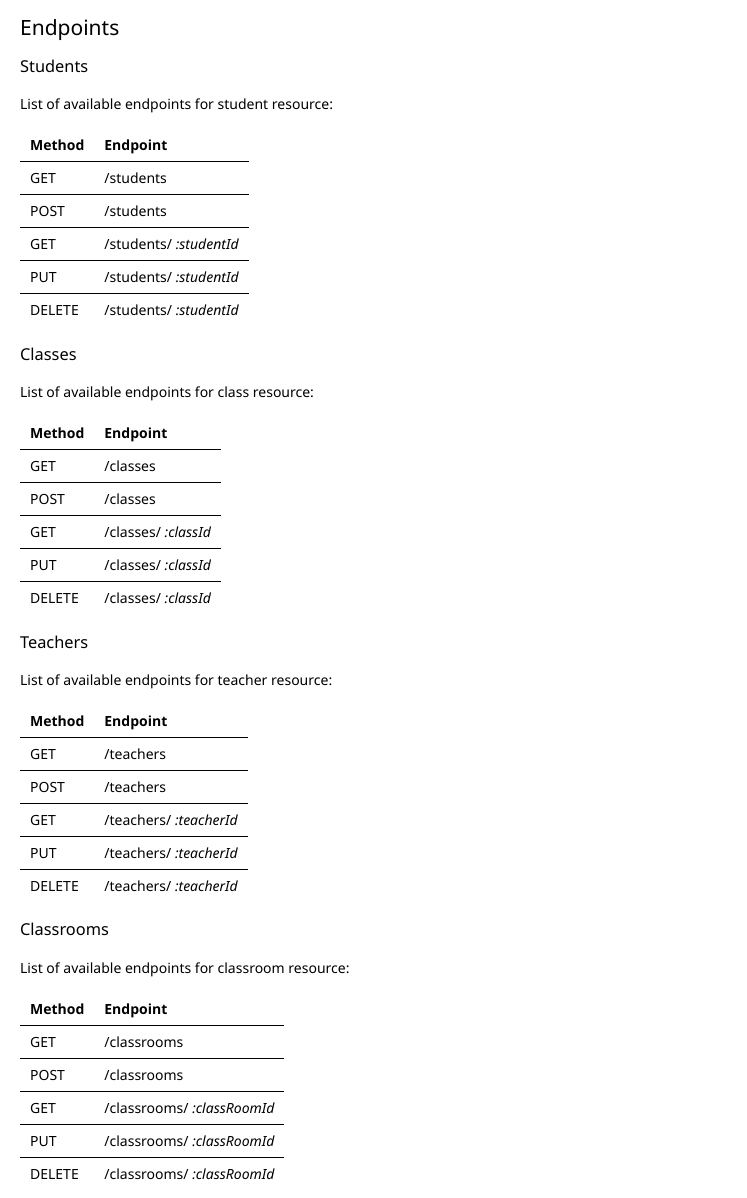
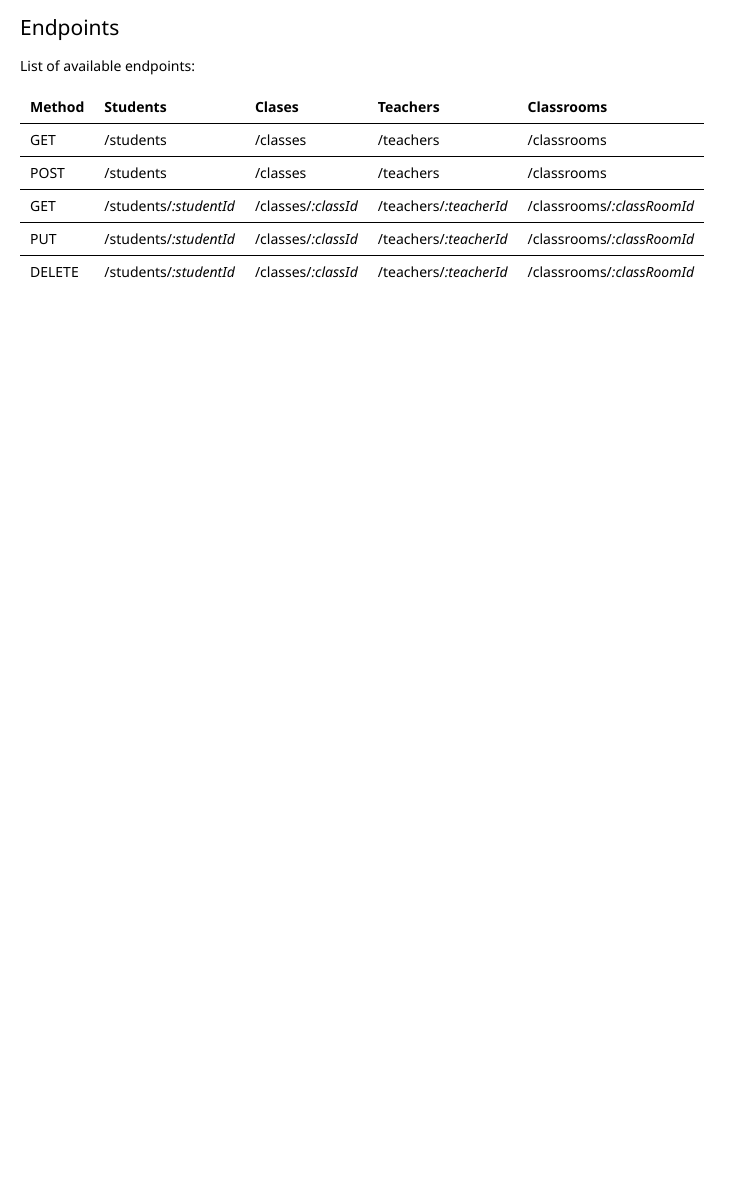
Before and after one commit to PauMB85/BabelMeetupGraphQL, a website: page public/index.html in a window 1280 px wide. Shown: the part 541-1739 px from the top of the page, without its empty margins (0-747 px from the left). After the commit the page ends 837 px from the top, so only its background shows below. Drawn offline with nearby package versions, Linux system fonts and the light colour scheme; some packages are replaced by stand-ins of ours.

Commit message:
Updated readme and html

```diff
--- a/public/index.html
+++ b/public/index.html
@@ -1,8 +1,6 @@
 <!DOCTYPE html>
 <html>
-
 <head>
-	<title>Empower your API with GraphQL</title>
 <meta http-equiv="Content-type" content="text/html;charset=UTF-8">
 <script type="text/javascript" src="http://cdn.mathjax.org/mathjax/latest/MathJax.js?config=TeX-AMS-MML_HTMLorMML"> </script>
 <script type="text/x-mathjax-config">MathJax.Hub.Config({"tex2jax": {"inlineMath": [['$','$'], ['\\(','\\)']]}});</script>
@@ -31,16 +29,16 @@
 	text-align: center;
 	font-size: 12px;
 	font-family: sans-serif;
-			background-color: #444444;
+	background-color:#444444;
 	cursor: pointer;
 	padding: 6px;
-			box-shadow: 1px 1px 1px rgba(0, 0, 0, .25);
+	box-shadow: 1px 1px 1px rgba(0,0,0,.25);
 }
 
 #code-csp-warning:hover {
 	text-decoration: none;
-			background-color: #007acc;
-			box-shadow: 2px 2px 2px rgba(0, 0, 0, .25);
+	background-color:#007acc;
+	box-shadow: 2px 2px 2px rgba(0,0,0,.25);
 }
 
 
@@ -122,9 +120,7 @@
 	border-bottom-style: solid;
 }
 
-		h1,
-		h2,
-		h3 {
+h1, h2, h3 {
 	font-weight: normal;
 }
 
@@ -147,19 +143,19 @@
 	border-collapse: collapse;
 }
 
-		table>thead>tr>th {
+table > thead > tr > th {
 	text-align: left;
 	border-bottom: 1px solid;
 }
 
-		table>thead>tr>th,
-		table>thead>tr>td,
-		table>tbody>tr>th,
-		table>tbody>tr>td {
+table > thead > tr > th,
+table > thead > tr > td,
+table > tbody > tr > th,
+table > tbody > tr > td {
 	padding: 5px 10px;
 }
 
-		table>tbody>tr+tr>td {
+table > tbody > tr + tr > td {
 	border-top: 1px solid;
 }
 
@@ -185,7 +181,7 @@
 }
 
 pre:not(.hljs),
-		pre.hljs code>div {
+pre.hljs code > div {
 	padding: 16px;
 	border-radius: 3px;
 	overflow: auto;
@@ -217,17 +213,17 @@
 }
 
 .vscode-light pre:not(.hljs),
-		.vscode-light code>div {
+.vscode-light code > div {
 	background-color: rgba(220, 220, 220, 0.4);
 }
 
 .vscode-dark pre:not(.hljs),
-		.vscode-dark code>div {
+.vscode-dark code > div {
 	background-color: rgba(10, 10, 10, 0.4);
 }
 
 .vscode-high-contrast pre:not(.hljs),
-		.vscode-high-contrast code>div {
+.vscode-high-contrast code > div {
 	background-color: rgb(0, 0, 0);
 }
 
@@ -235,23 +231,23 @@
 	border-color: rgb(0, 0, 0);
 }
 
-		.vscode-light table>thead>tr>th {
+.vscode-light table > thead > tr > th {
 	border-color: rgba(0, 0, 0, 0.69);
 }
 
-		.vscode-dark table>thead>tr>th {
+.vscode-dark table > thead > tr > th {
 	border-color: rgba(255, 255, 255, 0.69);
 }
 
 .vscode-light h1,
 .vscode-light hr,
-		.vscode-light table>tbody>tr+tr>td {
+.vscode-light table > tbody > tr + tr > td {
 	border-color: rgba(0, 0, 0, 0.18);
 }
 
 .vscode-dark h1,
 .vscode-dark hr,
-		.vscode-dark table>tbody>tr+tr>td {
+.vscode-dark table > tbody > tr + tr > td {
 	border-color: rgba(255, 255, 255, 0.18);
 }
 
@@ -269,20 +265,16 @@
 
 <style>
 /* Tomorrow Theme */
-
 /* http://jmblog.github.com/color-themes-for-google-code-highlightjs */
-
 /* Original theme - https://github.com/chriskempson/tomorrow-theme */
 
 /* Tomorrow Comment */
-
 .hljs-comment,
 .hljs-quote {
 	color: #8e908c;
 }
 
 /* Tomorrow Red */
-
 .hljs-variable,
 .hljs-template-variable,
 .hljs-tag,
@@ -295,7 +287,6 @@
 }
 
 /* Tomorrow Orange */
-
 .hljs-number,
 .hljs-built_in,
 .hljs-builtin-name,
@@ -308,13 +299,11 @@
 }
 
 /* Tomorrow Yellow */
-
 .hljs-attribute {
 	color: #eab700;
 }
 
 /* Tomorrow Green */
-
 .hljs-string,
 .hljs-symbol,
 .hljs-bullet,
@@ -323,14 +312,12 @@
 }
 
 /* Tomorrow Blue */
-
 .hljs-title,
 .hljs-section {
 	color: #4271ae;
 }
 
 /* Tomorrow Purple */
-
 .hljs-keyword,
 .hljs-selector-tag {
 	color: #8959a8;
@@ -381,16 +368,14 @@
 }
 
 /* for inline code */
-
-		:not(pre):not(.hljs)>code {
-			color: #C9AE75;
-			/* Change the old color so it seems less like an error */
+:not(pre):not(.hljs) > code {
+	color: #C9AE75; /* Change the old color so it seems less like an error */
 	font-size: inherit;
 }
+
 </style>
 
 </head>
-
 <body>
 <h1 id="empower-your-api-with-graphql">Empower your API with GraphQL</h1>
 <p>This repository is a starter pack for the Meetup called 'Empower your API with GraphQL'.</p>
@@ -406,159 +391,55 @@
 <pre class="hljs"><code><div>npm run build
 </div></code></pre>
 <h2 id="endpoints">Endpoints</h2>
-	<h3 id="students">Students</h3>
-	<p>List of available endpoints for student resource:</p>
+<p>List of available endpoints:</p>
 <table>
 <thead>
 <tr>
 <th>Method</th>
-				<th>Endpoint</th>
+<th>Students</th>
+<th>Clases</th>
+<th>Teachers</th>
+<th>Classrooms</th>
 </tr>
 </thead>
 <tbody>
 <tr>
 <td>GET</td>
 <td>/students</td>
+<td>/classes</td>
+<td>/teachers</td>
+<td>/classrooms</td>
 </tr>
 <tr>
 <td>POST</td>
 <td>/students</td>
-			</tr>
-			<tr>
-				<td>GET</td>
-				<td>/students/
-					<em>:studentId</em>
-				</td>
-			</tr>
-			<tr>
-				<td>PUT</td>
-				<td>/students/
-					<em>:studentId</em>
-				</td>
-			</tr>
-			<tr>
-				<td>DELETE</td>
-				<td>/students/
-					<em>:studentId</em>
-				</td>
-			</tr>
-		</tbody>
-	</table>
-	<h3 id="classes">Classes</h3>
-	<p>List of available endpoints for class resource:</p>
-	<table>
-		<thead>
-			<tr>
-				<th>Method</th>
-				<th>Endpoint</th>
-			</tr>
-		</thead>
-		<tbody>
-			<tr>
-				<td>GET</td>
 <td>/classes</td>
-			</tr>
-			<tr>
-				<td>POST</td>
-				<td>/classes</td>
-			</tr>
-			<tr>
-				<td>GET</td>
-				<td>/classes/
-					<em>:classId</em>
-				</td>
-			</tr>
-			<tr>
-				<td>PUT</td>
-				<td>/classes/
-					<em>:classId</em>
-				</td>
-			</tr>
-			<tr>
-				<td>DELETE</td>
-				<td>/classes/
-					<em>:classId</em>
-				</td>
-			</tr>
-		</tbody>
-	</table>
-	<h3 id="teachers">Teachers</h3>
-	<p>List of available endpoints for teacher resource:</p>
-	<table>
-		<thead>
-			<tr>
-				<th>Method</th>
-				<th>Endpoint</th>
-			</tr>
-		</thead>
-		<tbody>
-			<tr>
-				<td>GET</td>
 <td>/teachers</td>
-			</tr>
-			<tr>
-				<td>POST</td>
-				<td>/teachers</td>
-			</tr>
-			<tr>
-				<td>GET</td>
-				<td>/teachers/
-					<em>:teacherId</em>
-				</td>
-			</tr>
-			<tr>
-				<td>PUT</td>
-				<td>/teachers/
-					<em>:teacherId</em>
-				</td>
-			</tr>
-			<tr>
-				<td>DELETE</td>
-				<td>/teachers/
-					<em>:teacherId</em>
-				</td>
-			</tr>
-		</tbody>
-	</table>
-	<h3 id="classrooms">Classrooms</h3>
-	<p>List of available endpoints for classroom resource:</p>
-	<table>
-		<thead>
-			<tr>
-				<th>Method</th>
-				<th>Endpoint</th>
-			</tr>
-		</thead>
-		<tbody>
-			<tr>
-				<td>GET</td>
-				<td>/classrooms</td>
-			</tr>
-			<tr>
-				<td>POST</td>
 <td>/classrooms</td>
 </tr>
 <tr>
 <td>GET</td>
-				<td>/classrooms/
-					<em>:classRoomId</em>
-				</td>
+<td>/students/<em>:studentId</em></td>
+<td>/classes/<em>:classId</em></td>
+<td>/teachers/<em>:teacherId</em></td>
+<td>/classrooms/<em>:classRoomId</em></td>
 </tr>
 <tr>
 <td>PUT</td>
-				<td>/classrooms/
-					<em>:classRoomId</em>
-				</td>
+<td>/students/<em>:studentId</em></td>
+<td>/classes/<em>:classId</em></td>
+<td>/teachers/<em>:teacherId</em></td>
+<td>/classrooms/<em>:classRoomId</em></td>
 </tr>
 <tr>
 <td>DELETE</td>
-				<td>/classrooms/
-					<em>:classRoomId</em>
-				</td>
+<td>/students/<em>:studentId</em></td>
+<td>/classes/<em>:classId</em></td>
+<td>/teachers/<em>:teacherId</em></td>
+<td>/classrooms/<em>:classRoomId</em></td>
 </tr>
 </tbody>
 </table>
 
 </body>
-
 </html>
```
Also changed, not shown: README.md. Lines whose indentation alone changed are shown as unchanged.
